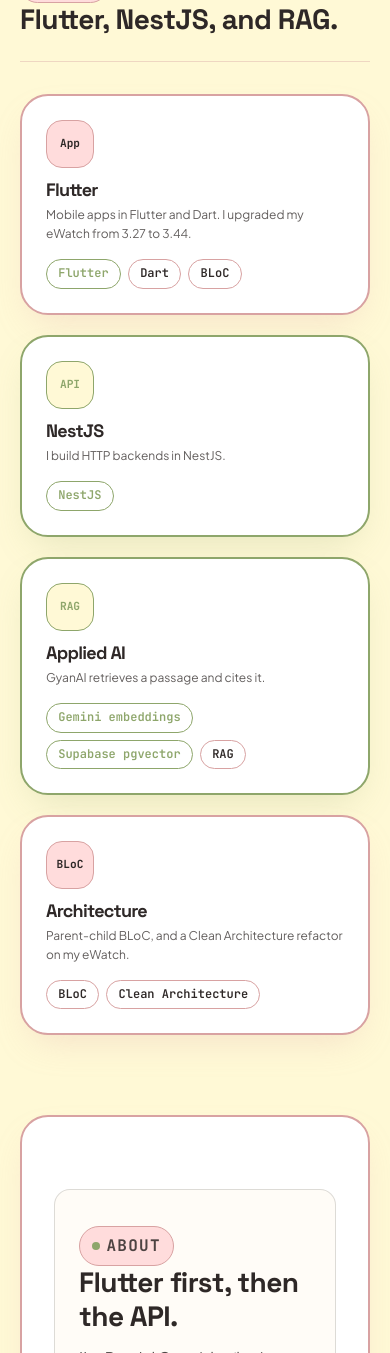
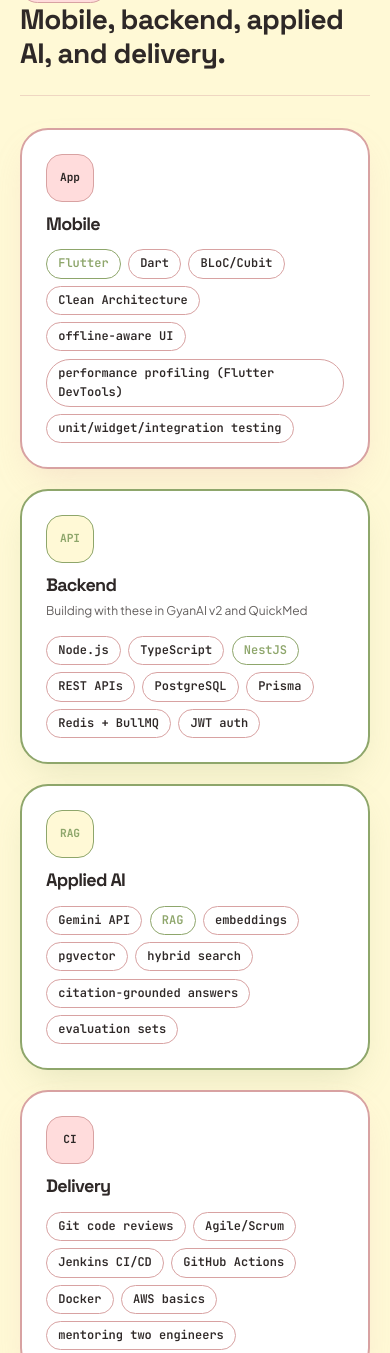
Before and after one commit to PranjalG/Portfolio_website, a plain HTML site: page index.html in a window 390 px wide. Shown: the part 4049-5402 px from the top of the page. Drawn offline with Linux system fonts and the light colour scheme; animation ran at ten frames a second.

Commit message:
Rewrite the skills section as four exact cards.
List only the mobile, backend, applied AI, and delivery items, and label the backend card as the stack in progress on GyanAI v2 and QuickMed.

Co-authored-by: Pranjal Gaur <gaurpranjal236@gmail.com>

```diff
--- a/index.html
+++ b/index.html
@@ -234,33 +234,63 @@
         <div class="section-head">
           <div>
             <p class="eyebrow-pill"><span class="dot" aria-hidden="true"></span> Stack</p>
-            <h2 id="skills-title">Flutter, NestJS, and RAG.</h2>
+            <h2 id="skills-title">Mobile, backend, applied AI, and delivery.</h2>
           </div>
         </div>
         <div class="skills">
           <article class="skill reveal">
             <div class="mark">App</div>
-            <h3>Flutter</h3>
-            <p>Mobile apps in Flutter and Dart. I upgraded my eWatch from 3.27 to 3.44.</p>
-            <ul class="chips"><li class="hot">Flutter</li><li>Dart</li><li>BLoC</li></ul>
+            <h3>Mobile</h3>
+            <ul class="chips">
+              <li class="hot">Flutter</li>
+              <li>Dart</li>
+              <li>BLoC/Cubit</li>
+              <li>Clean Architecture</li>
+              <li>offline-aware UI</li>
+              <li>performance profiling (Flutter DevTools)</li>
+              <li>unit/widget/integration testing</li>
+            </ul>
           </article>
           <article class="skill skill-sage reveal">
             <div class="mark">API</div>
-            <h3>NestJS</h3>
-            <p>I build HTTP backends in NestJS.</p>
-            <ul class="chips"><li class="hot">NestJS</li></ul>
+            <h3>Backend</h3>
+            <p>Building with these in GyanAI v2 and QuickMed</p>
+            <ul class="chips">
+              <li>Node.js</li>
+              <li>TypeScript</li>
+              <li class="hot">NestJS</li>
+              <li>REST APIs</li>
+              <li>PostgreSQL</li>
+              <li>Prisma</li>
+              <li>Redis + BullMQ</li>
+              <li>JWT auth</li>
+            </ul>
           </article>
           <article class="skill skill-sage reveal">
             <div class="mark">RAG</div>
             <h3>Applied AI</h3>
-            <p>GyanAI retrieves a passage and cites it.</p>
-            <ul class="chips"><li class="hot">Gemini embeddings</li><li class="hot">Supabase pgvector</li><li>RAG</li></ul>
+            <ul class="chips">
+              <li>Gemini API</li>
+              <li class="hot">RAG</li>
+              <li>embeddings</li>
+              <li>pgvector</li>
+              <li>hybrid search</li>
+              <li>citation-grounded answers</li>
+              <li>evaluation sets</li>
+            </ul>
           </article>
           <article class="skill reveal">
-            <div class="mark">BLoC</div>
-            <h3>Architecture</h3>
-            <p>Parent-child BLoC, and a Clean Architecture refactor on my eWatch.</p>
-            <ul class="chips"><li>BLoC</li><li>Clean Architecture</li></ul>
+            <div class="mark">CI</div>
+            <h3>Delivery</h3>
+            <ul class="chips">
+              <li>Git code reviews</li>
+              <li>Agile/Scrum</li>
+              <li>Jenkins CI/CD</li>
+              <li>GitHub Actions</li>
+              <li>Docker</li>
+              <li>AWS basics</li>
+              <li>mentoring two engineers</li>
+            </ul>
           </article>
         </div>
       </section>
```
Also changed, not shown: 1 other file.
